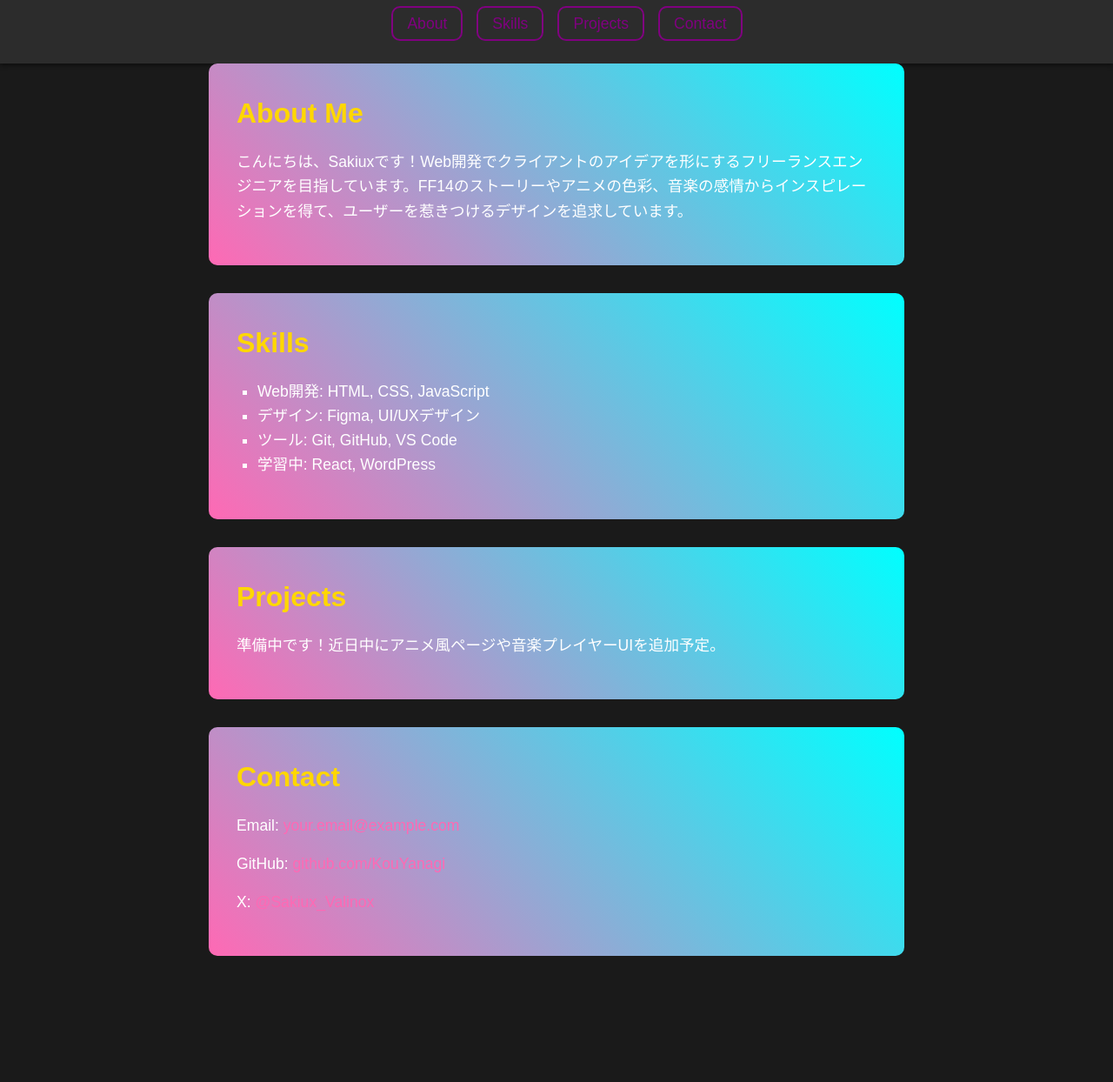
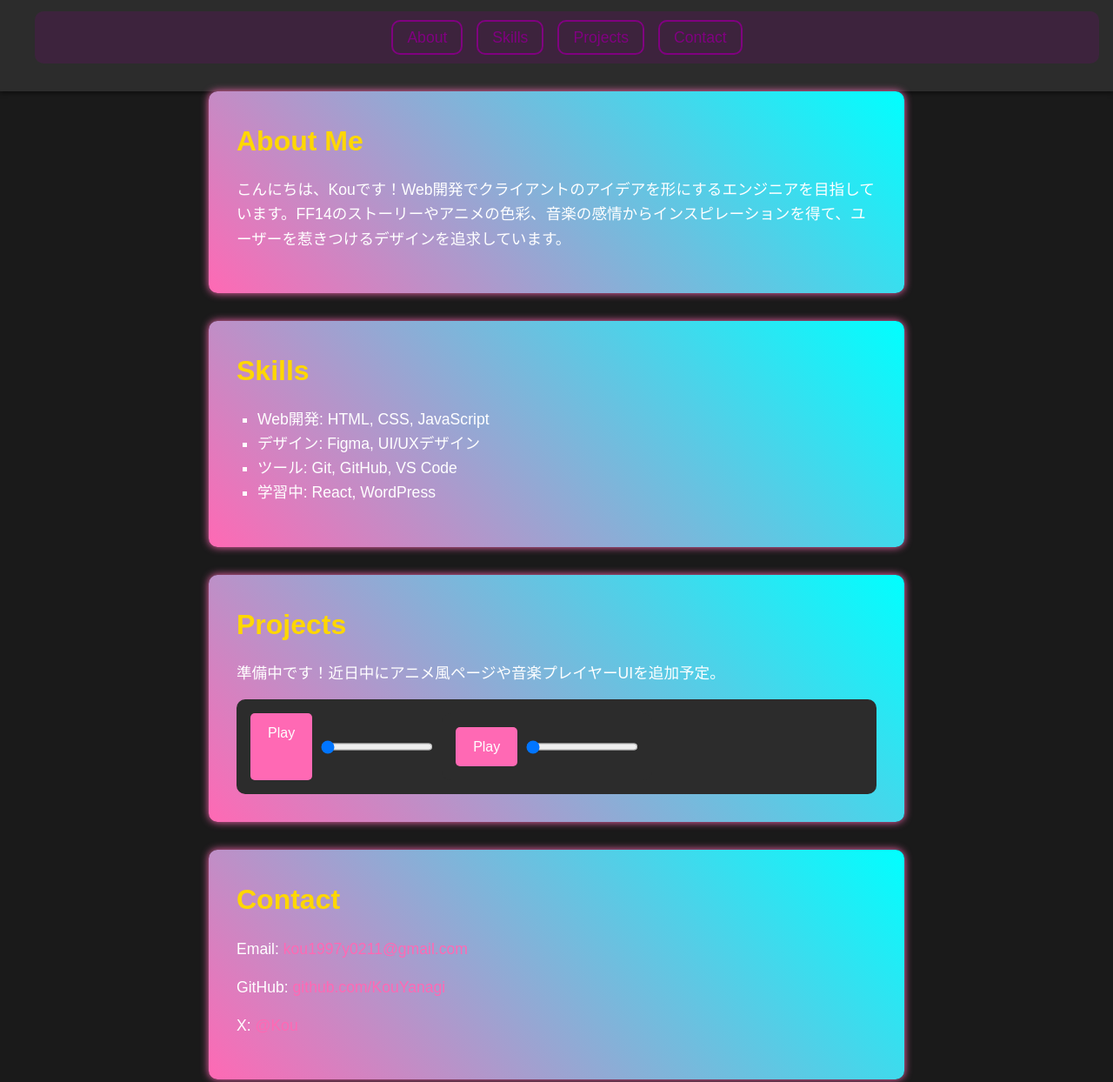
Before and after one commit to KouYanagi/portfolio, a plain HTML site: page index.html in a window 1280 px wide. Shown: the part 83-1327 px from the top of the page at 87% size. Before the commit the page ends 1214 px from the top, so only its background shows below. Drawn offline with Linux system fonts and the light colour scheme.

Commit message:
Add portfolio with FF14 and anime design

```diff
--- a/index.html
+++ b/index.html
@@ -23,7 +23,7 @@
   <!-- 自己紹介 -->
   <section id="about">
     <h2>About Me</h2>
-    <p>こんにちは、Sakiuxです！Web開発でクライアントのアイデアを形にするフリーランスエンジニアを目指しています。FF14のストーリーやアニメの色彩、音楽の感情からインスピレーションを得て、ユーザーを惹きつけるデザインを追求しています。</p>
+    <p>こんにちは、Kouです！Web開発でクライアントのアイデアを形にするエンジニアを目指しています。FF14のストーリーやアニメの色彩、音楽の感情からインスピレーションを得て、ユーザーを惹きつけるデザインを追求しています。</p>
   </section>
 
   <!-- スキル -->
@@ -41,14 +41,22 @@
   <section id="projects">
     <h2>Projects</h2>
     <p>準備中です！近日中にアニメ風ページや音楽プレイヤーUIを追加予定。</p>
+    <div class="player">
+      <div class="player-button">Play</div>
+      <input type="range" min="0" max="100" value="0">
+    </com>
+    <div class="player">
+      <div class="player-button">Play</div>
+      <input type="range" min="0" max="100" value="0">
+    </div>
   </section>
 
   <!-- 連絡先 -->
   <section id="contact">
     <h2>Contact</h2>
-    <p>Email: <a href="mailto:kou1997y0211@gmail.com">your.email@example.com</a></p>
+    <p>Email: <a href="mailto:kou1997y0211@gmail.com">kou1997y0211@gmail.com</a></p>
     <p>GitHub: <a href="https://github.com/KouYanagi" target="_blank">github.com/KouYanagi</a></p>
-    <p>X: <a href="https://x.com/Kou_Nebelfee_re" target="_blank">@Sakiux_Valinox</a></p>
+    <p>X: <a href="https://x.com/Kou_Nebelfee_re" target="_blank">@Kou</a></p>
   </section>
 
   <script src="script.js"></script>
--- a/styles.css
+++ b/styles.css
@@ -81,3 +81,43 @@
       padding: 1rem;
     }
   }
+
+  nav ul {
+    background: rgba(128, 0, 128, 0.2);
+    padding: 1rem;
+    border-radius: 10px;
+  }
+
+  section {
+    box-shadow: 0 0 10px #ff69b4;
+  }
+
+  section {
+    animation: fadeIn 1s ease-in;
+  }
+  @keyframes fadeIn {
+    from { opacity: 0; }
+    to { opacity: 1; }
+  }
+
+  section {
+    animation: fadeIn 1s ease-in;
+  }
+  @keyframes fadeIn {
+    from { opacity: 0; }
+    to { opacity: 1; }
+  }
+
+  .player {
+    display: flex;
+    gap: 10px;
+    padding: 1rem;
+    background: #2c2c2c;
+    border-radius: 10px;
+  }
+  .player-button {
+    background: #ff69b4;
+    padding: 10px 20px;
+    border-radius: 5px;
+    cursor: pointer;
+  }
```
